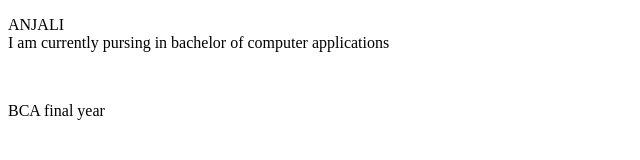
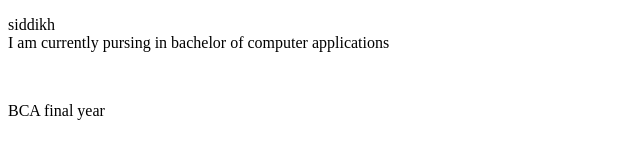
Before and after one commit to rockyvinay25-del/my-first-repo, a plain HTML site: page index.html in a window 1280 px wide. Shown: the full height of the page, 0-640 px from the left. Drawn offline with Linux system fonts and the light colour scheme.

Commit message:
Updated index.html
name change

```diff
--- a/index.html
+++ b/index.html
@@ -5,9 +5,10 @@
 paragraph tag</title>
 </head>
 <body>
-<p>ANJALI <br> I am currently pursing in bachelor of computer
+<p>siddikh <br> I am currently pursing in bachelor of computer
 applications</p>
 <br>
 <p>BCA final year</p><br>
 </body>
+
 </html>
```
